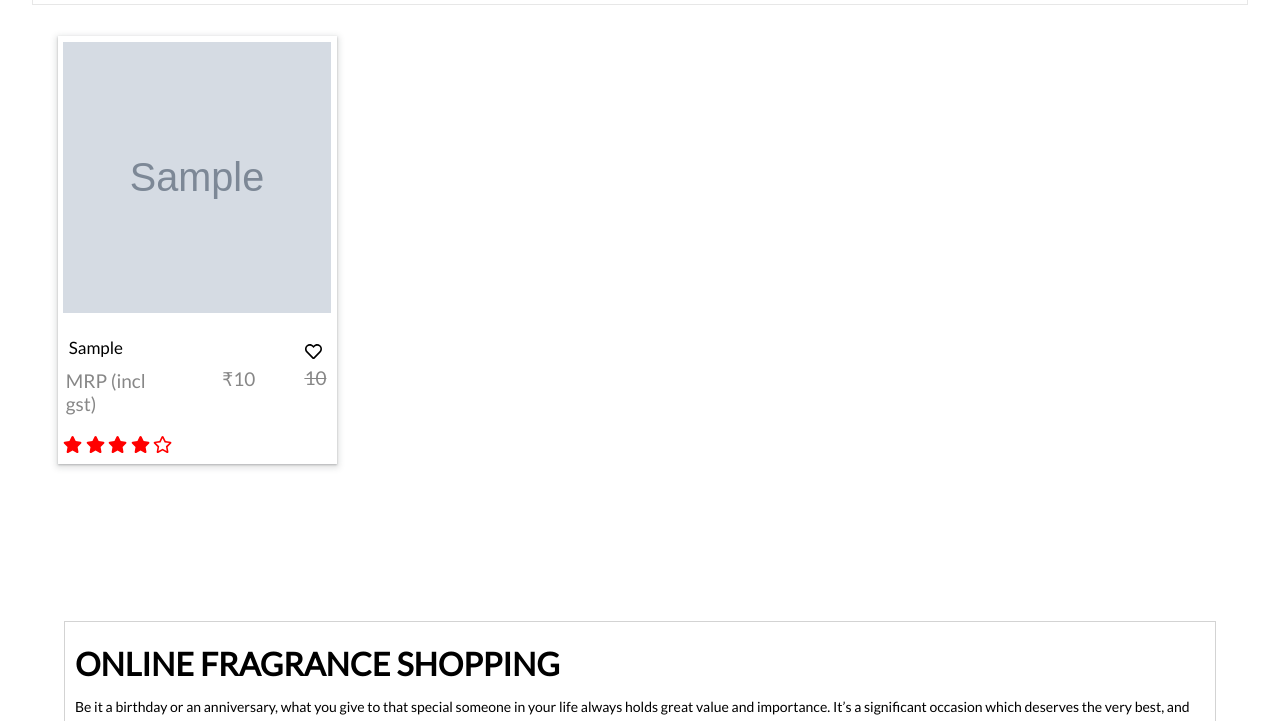
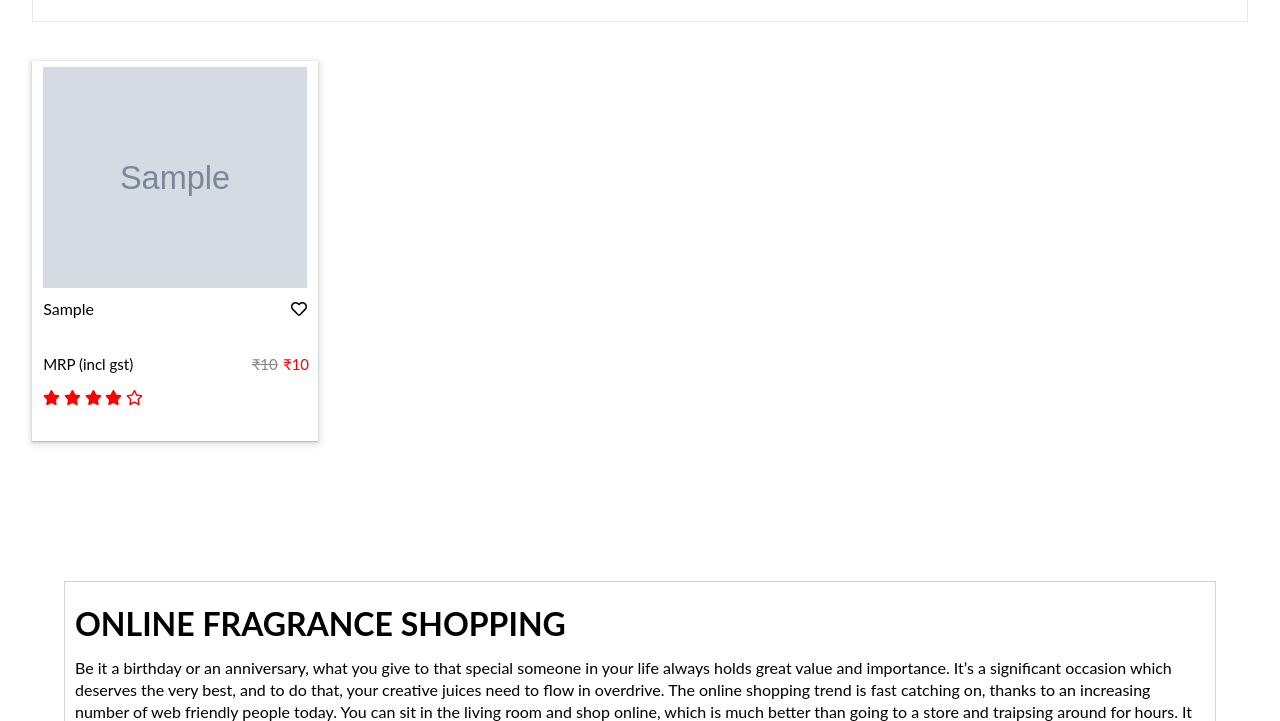
Before and after one commit to BhaveshSuthar00/GiftCart-clone, a Node server app: page /product/random in a window 1280 px wide; the page is wider, and only the part inside the window is pictured. Shown: the part 295-1016 px from the top of that part. Run offline with Node 20, Linux system fonts and the light colour scheme; tables that the repository leaves empty hold one stand-in row (values such as "Sample post"); grey boxes marked "Sample" are stand-in pictures; some libraries are stand-ins or nearby versions.

Commit message:
modified css of random page

```diff
--- a/public/styles/random.css
+++ b/public/styles/random.css
@@ -39,16 +39,14 @@ body {
 
 /* ///////////// Filter ////////////////////// */
 .nav_header {
-  height: 60px;
+  /* height: 60px; */
   display: flex;
   width: 95%;
-  align-items: center;
   padding: 0.5rem;
-  gap: 1rem;
   border: 0.5px solid #e7e7e7;
   margin: auto;
   margin-top: 10px;
-  justify-content: space-around;
+  justify-content: space-between;
 }
 .filters p {
   color: #878787;
@@ -59,13 +57,10 @@ body {
 }
 .filters {
   display: flex;
-  width: 100%;
-
-  align-items: center;
 }
 .filters a {
   text-decoration: none;
-  margin-left: 2%;
+  margin-left: 4%;
 }
 .anchor:hover {
   cursor: pointer;
@@ -91,16 +86,11 @@ body {
 .dropdowncontent a {
   margin-top: 15px;
   padding: 4%;
-
   color: black;
-  text-decoration: underline;
+  text-decoration: none;
   font-weight: bold;
   font-family: "roboto", sans-serif;
 }
-.dropdowncontent a:hover {
-  color: white;
-}
-
 .show {
   display: flex;
 }
@@ -110,7 +100,6 @@ body {
   position: relative;
   justify-content: right;
   color: #878787;
-  width: 100%;
 }
 .sorting h4 {
   margin-top: 6%;
@@ -131,83 +120,85 @@ body {
   width: 95%;
   background: transparent;
   display: grid;
-  grid-template-columns: repeat(4, 25%);
-  grid-template-rows: 450px;
+  grid-template-columns: repeat(4, 1fr);
+  grid-template-rows: 380px;
   margin: auto;
-  gap: 0.6%;
+  margin-top: 3%;
+  gap: 2%;
+}
+.product_atag {
   padding: 2%;
-  padding-bottom: 0%;
-}
-.divmain {
-  width: 96%;
-  position: relative;
-  /* padding: 2%; */
-  /* height: 450px; */
-  height: 95%;
-  margin-top: 2%;
-  font-size: 17px;
-  background: transparent;
+  width: 100%;
+  height: 100%;
+  text-decoration: none;
+  transition: all 0.3s ease-in-out;
   box-shadow: rgba(60, 64, 67, 0.3) 0px 1px 2px 0px,
     rgba(60, 64, 67, 0.15) 0px 2px 6px 2px;
 }
+.divmain {
+  width: 100%;
+  color: black;
+  height: 100%;
+  font-size: 15px;
+}
 .BS_img_div {
   height: 60%;
-  width: 100%;
+  width: 96%;
+  margin: auto;
 }
 .BS_img_div>img {
   width: 100%;
   height: 100%;
 }
-.divmain:hover {
-  transform: scale(1.01,1.01);
+.product_atag:hover {
   box-shadow: rgba(0, 0, 0, 0.35) 0px 5px 15px;
 }
 
 .mrp_div {
   display: flex;
-  font-size: 19px;
+  font-size: 15px;
   width: 100%;
-  justify-content: space-between;
+  margin-left: 2%;
+  margin-top: 0.5%;
 }
 
-.mrp_div p:nth-child(2) {
+.mrp_div_inner_2 {
+  display : flex;
+  margin-left: auto;
+  margin-right: 5%;
+}
+.mrp_div_inner_2 > p:last-child {
   color: red;
-  margin-top: 3%;
-
-  margin-right: 4%;
+  margin-left : 10%;
 }
 
-.mrp_div p:nth-child(1) {
+.mrp_div_inner_2 p:first-child {
+  text-decoration: line-through;
   color: #878787;
-  margin-top: 3%;
-  margin-left: 2%;
 }
 .main_titleDiv {
   display: flex;
   width: 100%;
+  justify-content: space-between;
+  margin: 0;
+  margin-top: 4%;
   height: 40px;
+  font-size: 16px;
   overflow: hidden;
-  margin-top: 9px;
-  justify-content: space-between;
 }
 .main_titleDiv div:nth-child(1) {
-  background: transparent;
-  position: relative;
   flex: 9;
   box-shadow: none;
   margin-left: 2%;
+}
+.main_titleDiv > div:last-child {
+  margin-right: 2%;
 }
 .main_titleDiv div:hover {
   color: red;
   cursor: default;
 }
-.main_titleDiv div:nth-child(2) {
-  position: relative;
-  flex: 1;
-  top: 15px;
-}
-.star_div {
-  width: 100%;
+.start_div {
   margin-left: 2%;
   color: red;
 }
--- a/views/random.ejs
+++ b/views/random.ejs
@@ -5,11 +5,11 @@
     <meta http-equiv="X-UA-Compatible" content="IE=edge" />
     <meta name="viewport" content="width=device-width, initial-scale=1.0" />
     <title>Search Product</title>
-    <link rel="stylesheet" href="/styles/jewellery.css" />
 
+    <link rel="stylesheet" href="/styles/landing_page.css" />
+    <link rel="stylesheet" href="/styles/footer.css" />
     <link rel="stylesheet" href="/styles/random.css" />
-    <link rel="stylesheet" href="/styles/footer.css" />
-    <link rel="stylesheet" href="/styles/landing_page.css" />
+    <!-- <link rel="stylesheet" href="/styles/jewellery.css" /> -->
 
     <script src="https://use.fontawesome.com/releases/v5.0.6/js/all.js"></script>
     <link
@@ -61,12 +61,14 @@
 
     <div id="jewellery_container">
       <% products.forEach(function(element) { %> %>
-      <a href="/shopitem/<%- element._id %>">
+      <a class="product_atag" href="/shopitem/<%- element._id %>">
         <div class="divmain">
-          <img src="<%= element.image %>" alt="" />
+          <div class="BS_img_div">
+            <img src="<%= element.image %>" alt="" />
+          </div>
           <div class="main_titleDiv">
             <div>
-              <p><%= element.product %></p>
+              <%= element.product %>
             </div>
             <div class="heart_div">
               <i class="far fa-heart"></i>
@@ -77,11 +79,9 @@
             <div>
               <p>MRP (incl gst)</p>
             </div>
-            <div>
+            <div class="mrp_div_inner_2">
               <p>₹<%= element.price %></p>
-            </div>
-            <div>
-              <p><%= element.price %></p>
+              <p>₹<%= element.price %></p>
             </div>
           </div>
 
```
